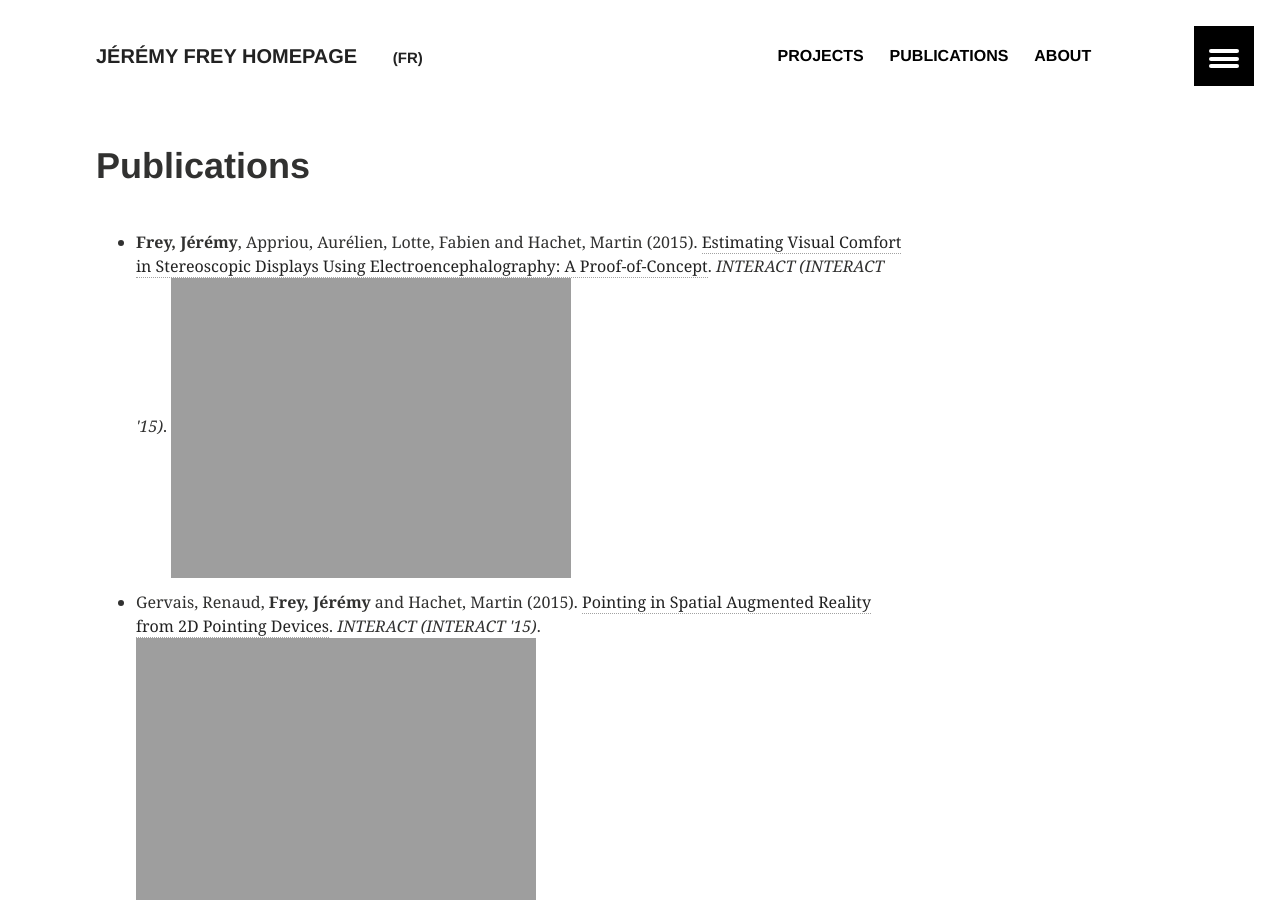
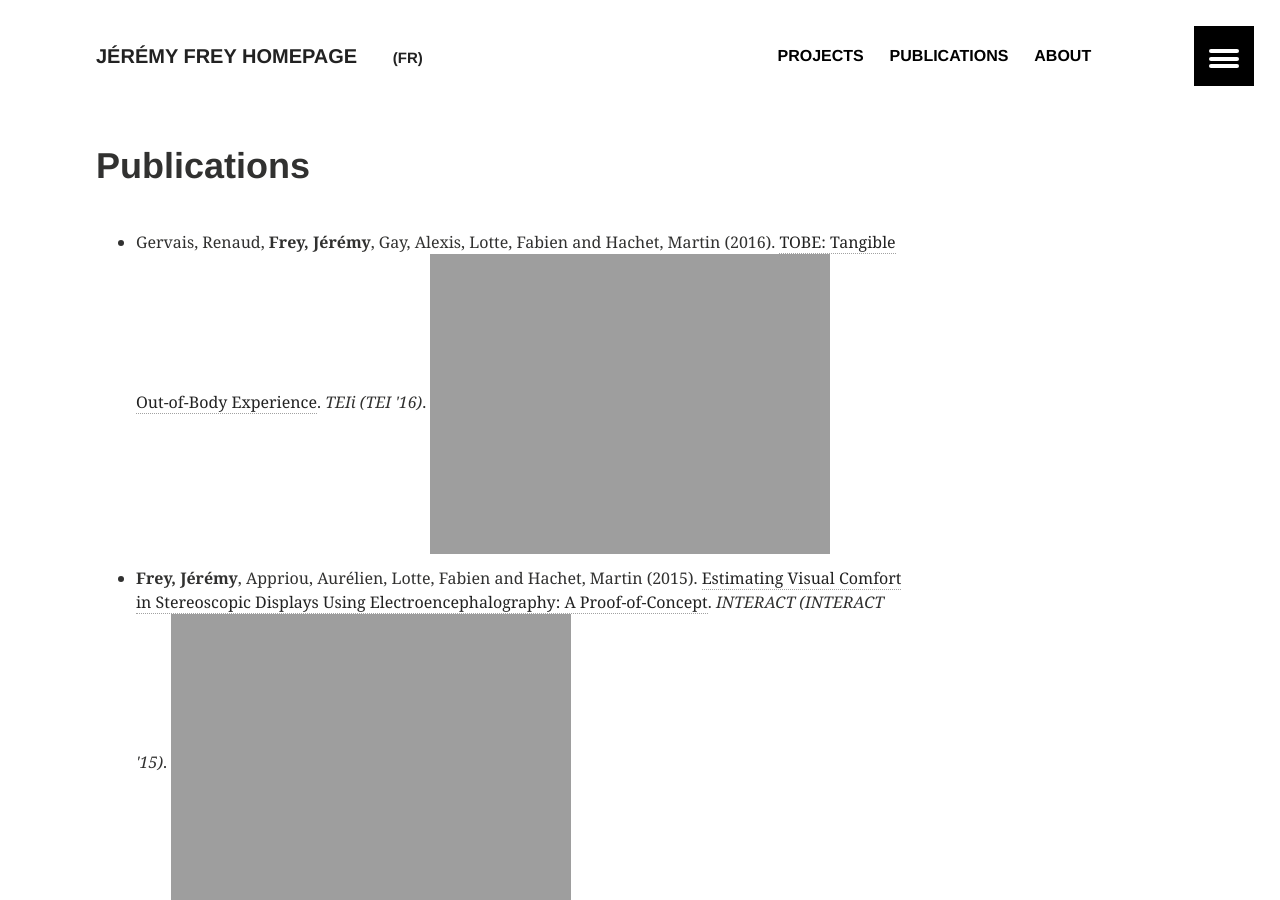
Before and after one commit to jfrey-xx/jfrey-xx.github.io, a Jekyll site: the page built from _pages/publications.md, in a window 1280 px wide and 900 px high. Built offline with Jekyll 4.4.1, drawn with Linux system fonts in a browser that asks for light colours.

Commit message:
Update publications with Tobe

```diff
--- a/_data/publications.yml
+++ b/_data/publications.yml
@@ -181,3 +181,29 @@
   abbreviation: "INTERACT '15"
   project: "stereo"
   pdf-link: "https://hal.inria.fr/hal-01157890/document"
+- URL: https://hal.inria.fr/hal-01215499
+  container-title: TEIi
+  author:
+  - family: Gervais
+    given:
+    - Renaud
+  - family: Frey
+    given:
+    - ! "Jérémy"
+    me: true
+  - family: Gay
+    given:
+    - Alexis
+  - family: Lotte
+    given:
+    - Fabien
+  - family: Hachet
+    given:
+    - Martin
+  issued:
+    year: 2016
+  year: 2016
+  title: "TOBE: Tangible Out-of-Body Experience"
+  type: paper-conference
+  abbreviation: "TEI '16"
+  pdf-link: "https://hal.inria.fr/hal-01215499"
```
